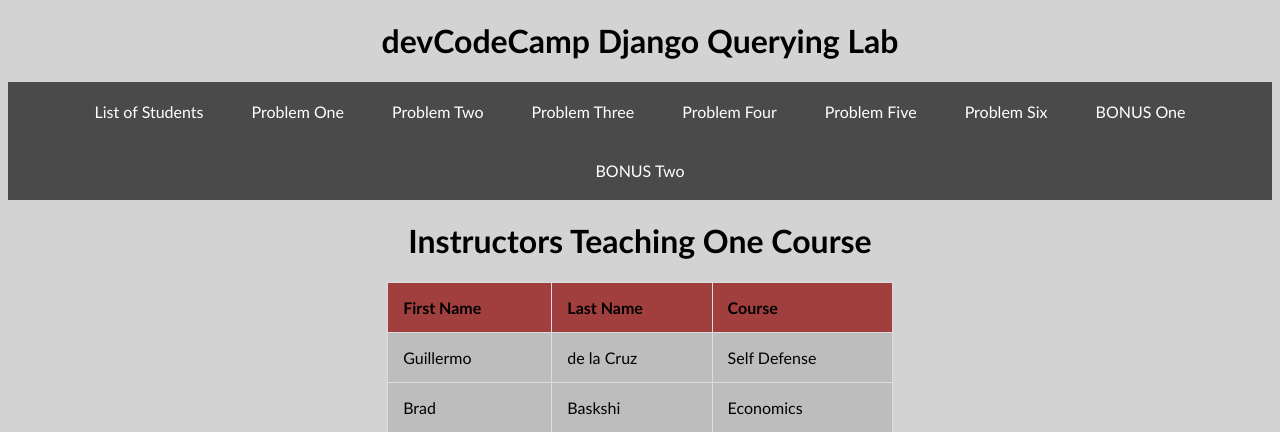
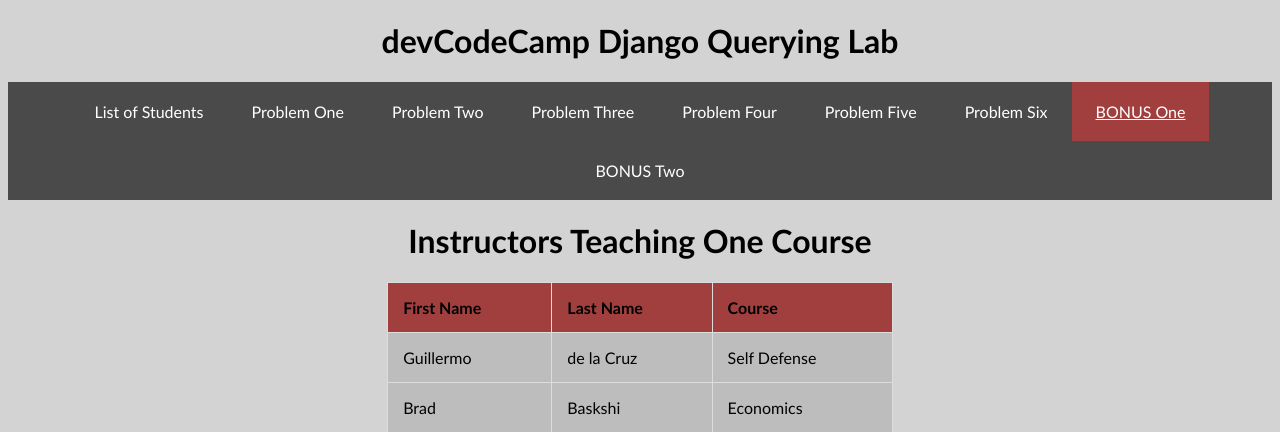
Before and after one commit to aschmidt2020/queryinglabschooldb, a Django app: page /lab/bonus_one/ in a window 1280 px wide. Shown: the top 432 px of the page. Run offline with Django 3.2, Linux system fonts and the light colour scheme; data comes from the database, SQL or seed files in the repository.

Commit message:
added active style to bonus one and two index.html pages

```diff
--- a/querying_lab/school_db/templates/school/bonus_one.html
+++ b/querying_lab/school_db/templates/school/bonus_one.html
@@ -19,7 +19,7 @@
                 <li><a href="{% url 'lab:four' %}">Problem Four</a></li>
                 <li><a href="{% url 'lab:five' %}">Problem Five</a></li>
                 <li><a href="{% url 'lab:six' %}">Problem Six</a></li>
-                <li><a href="{% url 'lab:bonus_one' %}">BONUS One</a></li>
+                <li><a class='active' href="{% url 'lab:bonus_one' %}">BONUS One</a></li>
                 <li><a href="{% url 'lab:bonus_two' %}">BONUS Two</a></li>
             </ul>
         </nav>
--- a/querying_lab/school_db/templates/school/bonus_two.html
+++ b/querying_lab/school_db/templates/school/bonus_two.html
@@ -20,7 +20,7 @@
                 <li><a href="{% url 'lab:five' %}">Problem Five</a></li>
                 <li><a href="{% url 'lab:six' %}">Problem Six</a></li>
                 <li><a href="{% url 'lab:bonus_one' %}">BONUS One</a></li>
-                <li><a href="{% url 'lab:bonus_two' %}">BONUS Two</a></li>
+                <li><a class='active' href="{% url 'lab:bonus_two' %}">BONUS Two</a></li>
             </ul>
         </nav>
 
```
